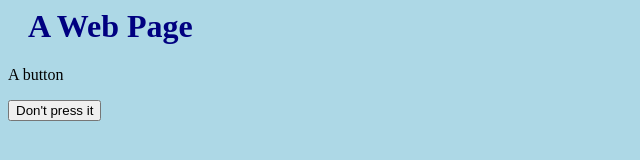
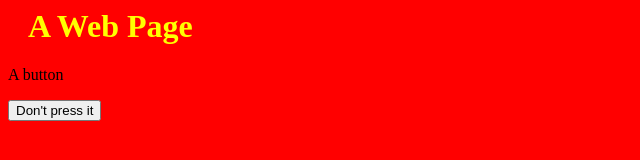
Before and after one commit to jose591/JoseMancia.github.io, a plain HTML site: page index.html in a window 1280 px wide. Shown: the whole page, without its empty margins (0-640 px from the left). Drawn offline with Linux system fonts and the light colour scheme.

Commit message:
Update main.css

```diff
--- a/css/main.css
+++ b/css/main.css
@@ -1,8 +1,8 @@
 body {
-  background-color: lightblue;
+  background-color: red;
 }
 
 h1 {
-  color: navy;
+  color: yellow;
   margin-left: 20px;
 }
```
